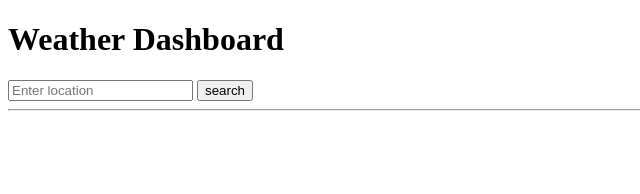
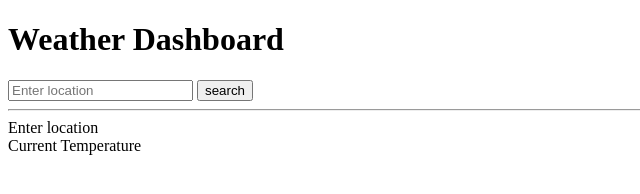
Before and after one commit to RAXOPAGNE/weather-dashboard, a plain HTML site: page index.html in a window 1280 px wide. Shown: the whole page, without its empty margins (0-640 px from the left). Drawn offline with Linux system fonts and the light colour scheme.

Commit message:
Started main section with location name and temp

```diff
--- a/index.html
+++ b/index.html
@@ -24,6 +24,19 @@
             <div class="recent-section" id="recent-locations">
             </div>
         </aside>
+
+        <section>
+            <div id="weather">
+                <div class="weather-location" id="location-name">Enter location</div>
+            </div>
+            <div class="weather-info">
+                <div class="temperature">
+                    <span>Current Temperature</span>
+                    <span id="temp_value"></span>
+                </div>
+
+            </div>
+        </section>
     </main>
 
 
```
